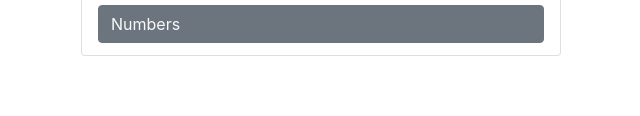
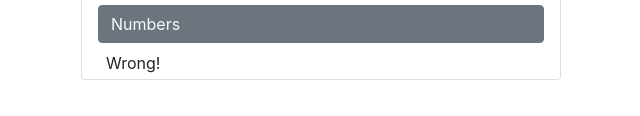
Before and after one commit to CalebFunderburk/Code-Quiz, a plain HTML site: page assets/html/game.html in a window 1280 px wide. Both pictures are taken after a click on the button "Strings". Shown: the part 334-450 px from the top of the page, 319-959 px from the left. Drawn offline with nearby package versions, Linux system fonts and the light colour scheme.

Commit message:
updated round1  js

```diff
--- a/assets/html/game.html
+++ b/assets/html/game.html
@@ -26,7 +26,7 @@
             <button id="answer2" class="btn btn-secondary text-light text-left my-1"></button>
             <button id="answer3" class="btn btn-secondary text-light text-left my-1"></button>
             <button id="answer4" class="btn btn-secondary text-light text-left my-1"></button>
-            <p id="feedback" class="text-secondary text-left my-1 ml-2"></p>
+            <p id="feedback" class="text-left my-1 ml-2"></p>
         </div>
     </div>
 
--- a/assets/js/game.js
+++ b/assets/js/game.js
@@ -1,6 +1,3 @@
-// Global
-const acceptingAnswers = true;
-
 // Question info stored into an object
 const questionInfo = [
     { question: "Commonly used data types DO NOT include:",
@@ -78,28 +75,62 @@ const app = {
     round1: () => {
 
         // // Variables for html
-        let question = document.getElementById("question");
-        let answer1 = document.getElementById("answer1");
-        let answer2 = document.getElementById("answer2");
-        let answer3 = document.getElementById("answer3");
-        let answer4 = document.getElementById("answer4");
+        const question = document.getElementById("question");
+        const answer1 = document.getElementById("answer1");
+        const answer2 = document.getElementById("answer2");
+        const answer3 = document.getElementById("answer3");
+        const answer4 = document.getElementById("answer4");
+        const feedback = document.getElementById("feedback")
+
+        // Question & answer data
+        let questionData = questionInfo[0].question;
+        let answer1Data = questionInfo[0].answers[0].text;
+        let answer2Data = questionInfo[0].answers[1].text;
+        let answer3Data = questionInfo[0].answers[2].text;
+        let answer4Data = questionInfo[0].answers[3].text;
+
+        // Solution data
+        const answer1Sol = questionInfo[0].answers[0].correct;
+        const answer2Sol =  questionInfo[0].answers[1].correct;
+        const answer3Sol =  questionInfo[0].answers[2].correct;
+        const answer4Sol =  questionInfo[0].answers[3].correct;
 
         // // Display data from object for question 1
-        question.innerHTML = questionInfo[0].question;
-        answer1.innerHTML = questionInfo[0].answers[0].text;
-        answer2.innerHTML = questionInfo[0].answers[1].text;
-        answer3.innerHTML = questionInfo[0].answers[2].text;
-        answer4.innerHTML = questionInfo[0].answers[3].text;
+        question.innerHTML = questionData;
+        answer1.innerHTML = answer1Data;
+        answer2.innerHTML = answer2Data;
+        answer3.innerHTML = answer3Data;
+        answer4.innerHTML = answer4Data;
 
         // Add event listeners to start answer verification
-        answer1.addEventListener("click", function(){console.log("Hello");});
-        answer2.addEventListener("click", function(){console.log("Hello");});
-        answer3.addEventListener("click", function(){console.log("Hello");});
-        answer4.addEventListener("click", function(){console.log("Hello");});
+        answer1.addEventListener("click", () => {
+            if(answer1Sol === false){
+                feedback.innerHTML = "Wrong!";
+                app.round2();
+            }
+        });
+        answer2.addEventListener("click", () => {
+            if(answer2Sol === false){
+                feedback.innerHTML = "Wrong!";
+                app.round2();
+            }
+        });
+        answer3.addEventListener("click", () => {
+            if(answer3Sol === true){
+                feedback.innerHTML = "Correct!";
+                app.round2();
+            }
+        });
+        answer4.addEventListener("click", () => {
+            if(answer4Sol === false){
+                feedback.innerHTML = "Wrong!";
+                app.round2();
+            }
+        });
     },
 
     round2: () => {
-
+        console.log("ding ding ding!")
     },
 
     round3: () => {
@@ -115,7 +146,7 @@ const app = {
     },
 
     gameOver: () => {
-        console.log("GAME OVER");
+
     }
 }
 
```
